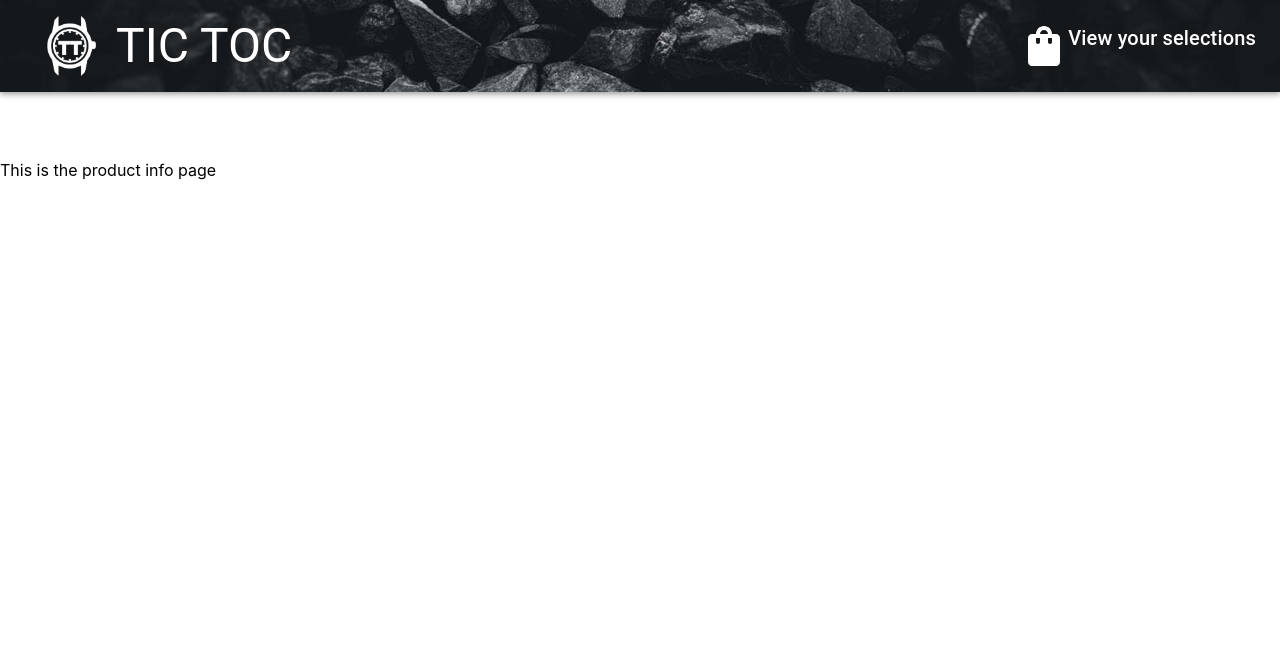
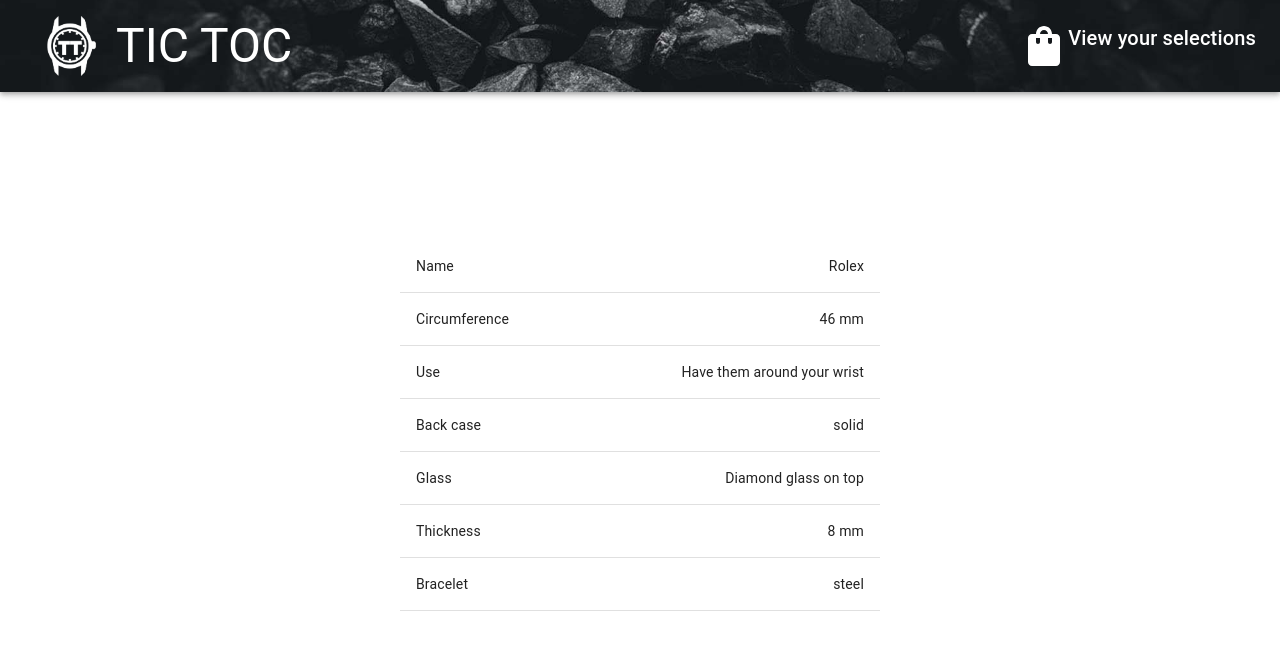
Before and after one commit to Prisberg/slutprojekt-webbshop, a React (Create React App) app: page /product-info in a window 1280 px wide. Shown: the top 650 px of the page. Built offline with nearby package versions, Linux system fonts and the light colour scheme.

Commit message:
la till en till fil för wiew för info prudekter

```diff
--- a/src/components/ProductInfo.tsx
+++ b/src/components/ProductInfo.tsx
@@ -1,10 +1,44 @@
-import { Box } from "@mui/material";
 
+import {
+ Table,
+  TableBody,
+  TableCell,
+  TableContainer,
+  TableRow, } from "@mui/material";
+
+function createData(name: string, value: any) {
+  return { name, value };
+}
+
+const rows = [
+  createData('Name', 'Rolex'),
+  createData('Circumference', '46 mm'),
+  createData('Use', 'Have them around your wrist'),
+  createData('Back case', 'solid'),
+  createData('Glass', 'Diamond glass on top'),
+  createData('Thickness', '8 mm'),
+  createData('Bracelet', 'steel'),
+];
 function ProductInfo() {
     return (
-      <Box sx={{marginTop: '10rem'}}>
-          This is the product info page
-      </Box>
+      <TableContainer sx={{
+        justifyContent: 'center',
+        marginTop: '15rem',
+        display: 'flex',
+      }} >
+      <Table sx={{maxWidth: '30rem', textAlign: 'center',}}>
+          <TableBody>
+              {rows.map((row) => (
+                  <TableRow key={row.name}>
+                      <TableCell component="th" scope="row">
+                          {row.name}
+                      </TableCell>
+                      <TableCell align="right">{row.value}</TableCell>
+                  </TableRow>
+              ))}
+          </TableBody>
+      </Table>
+  </TableContainer>
     );
   }
 
```
